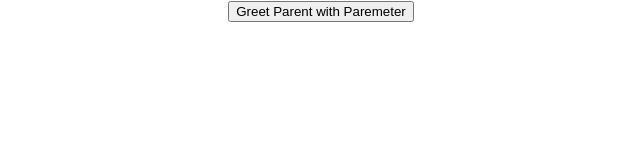
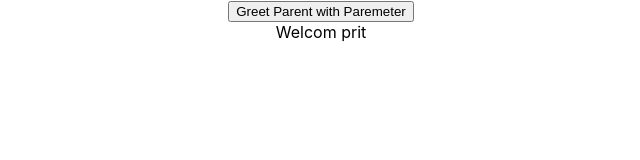
Before and after one commit to pritsakhvala/ReactJS-Course, a React (Create React App) app: page / in a window 1280 px wide. Shown: the top 160 px of the page, without its empty margins (319-959 px from the left). Built offline with nearby package versions, Linux system fonts and the light colour scheme.

Commit message:
Learn Conditional rendering

```diff
--- a/src/App.js
+++ b/src/App.js
@@ -9,6 +9,7 @@
 import Classclick from "./Components/Classclick";
 import Eventbind from "./Components/Eventbind";
 import ParentComponent from "./Components/ParentComponent";
+import ConditionalRender from "./Components/ConditionalRender";
 function App() {
   return (
     <div className="App">
@@ -23,6 +24,7 @@
       <Classclick />
       <Eventbind /> */}
       <ParentComponent />
+      <ConditionalRender />
     </div>
   );
 }
--- /dev/null
+++ b/src/Components/ConditionalRender.js
@@ -0,0 +1,37 @@
+import React, { Component } from "react";
+
+class ConditionalRender extends Component {
+  constructor(props) {
+    super(props);
+
+    this.state = {
+      isLoggedin: true,
+    };
+  }
+
+  render() {
+    //note first approach
+    // if (this.state.isLoggedin) {
+    //   return <div>Hello, Prit Sakhvala</div>;
+    // } else {
+    //   return <div>Hello Guest</div>;
+    //     }
+    //note second approach using element of js
+    // let Message;
+    // if (this.state.isLoggedin) {
+    //   Message = <div>hello prit</div>;
+    // } else {
+    //   Message = <div>hello guest</div>;
+    // }
+    // return <div>{Message}</div>;
+    //note third approach using Ternary Operator
+    return this.state.isLoggedin ? (
+      <div>Welcom prit</div>
+    ) : (
+      <div>Welcome Guest</div>
+    );
+    //note fourth using shortcircuit
+    // return this.state.isLoggedin && <div>welcome prit</div>;
+  }
+}
+export default ConditionalRender;
```
